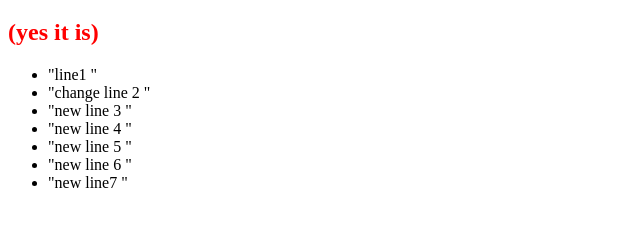
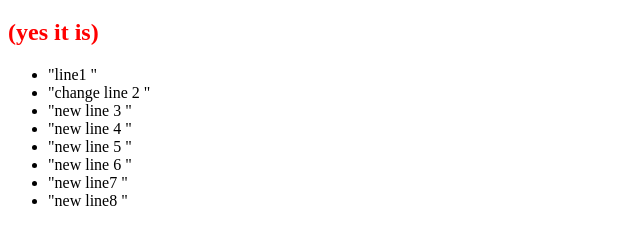
Before and after one commit to MartineGeiller/0MainSAP_Repo, a plain HTML site: page index.html in a window 1280 px wide. Shown: the part 61-306 px from the top of the page, without its empty margins (0-640 px from the left). Drawn offline with Linux system fonts and the light colour scheme.

Commit message:
added line 8

```diff
--- a/index.html
+++ b/index.html
@@ -16,6 +16,7 @@
 				      <li>"new line 5 "</li>
 				      <li>"new line 6 "</li>
 				       <li>"new line7 "</li>
+				         <li>"new line8 "</li>
 				      </ul>
 			</body>
 	</html>
```
